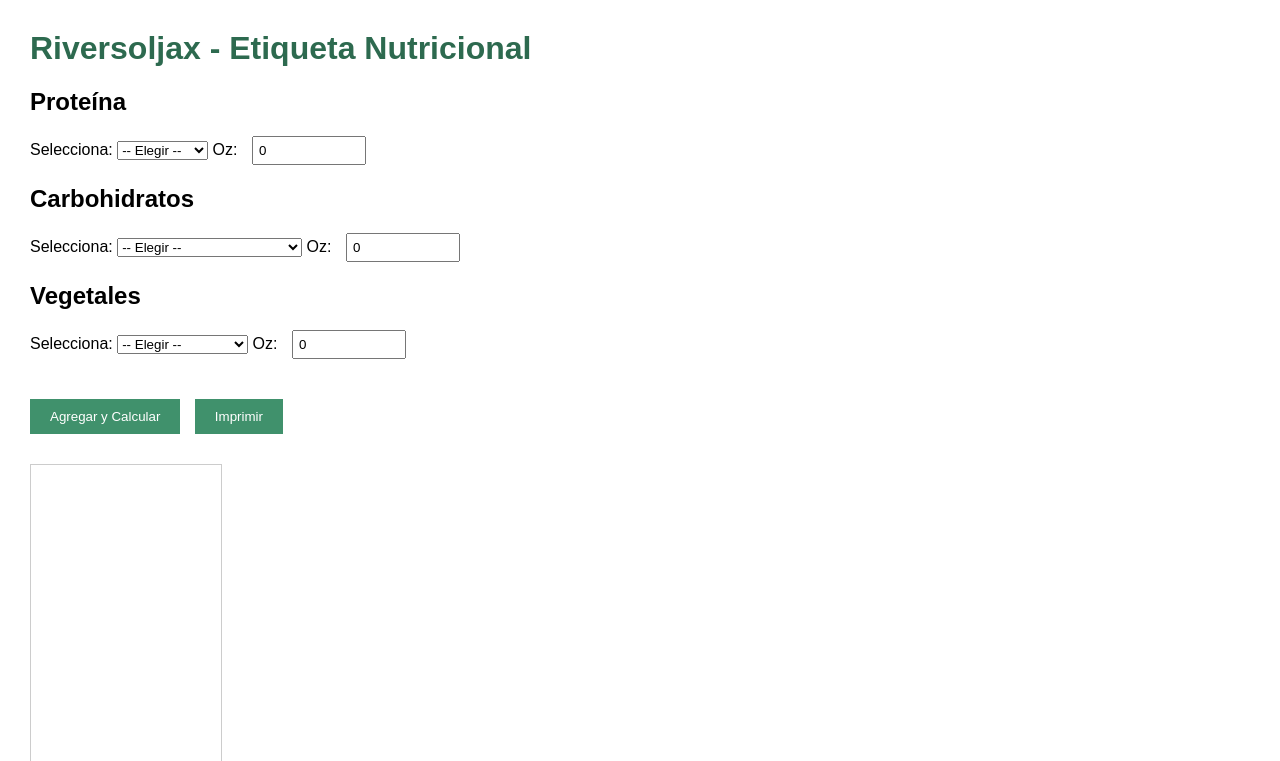
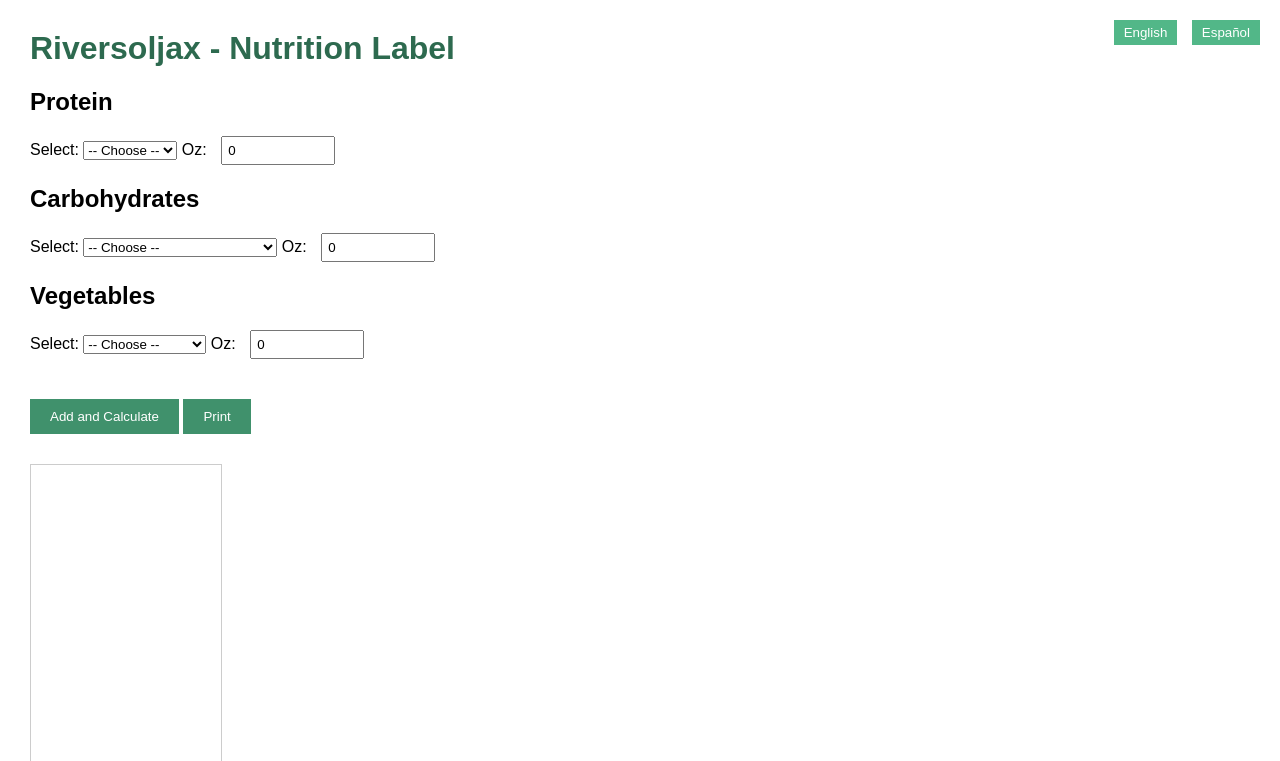
Before and after one commit to Chris6776-soli/riversoljaxfactlabel, a Flask app: page / in a window 1280 px wide. Shown: the top 761 px of the page. Run offline with Flask 3, Linux system fonts and the light colour scheme.

Commit message:
71Update index.html

```diff
--- a/templates/index.html
+++ b/templates/index.html
@@ -1,12 +1,25 @@
 <!DOCTYPE html>
-<html lang="es">
+<html lang="en">
 <head>
   <meta charset="UTF-8">
-  <title>Riversoljax - Etiqueta Nutricional</title>
+  <title>Riversoljax - Nutrition Label</title>
   <style>
     body {
       font-family: Arial, sans-serif;
       margin: 30px;
+    }
+    .language-buttons {
+      position: absolute;
+      top: 20px;
+      right: 20px;
+    }
+    .language-buttons button {
+      margin-left: 10px;
+      padding: 5px 10px;
+      background-color: #52b788;
+      color: white;
+      border: none;
+      cursor: pointer;
     }
     h1 {
       color: #2d6a4f;
@@ -23,7 +36,7 @@
       padding: 5px;
       margin-left: 10px;
     }
-    button {
+    button[type="submit"], button#printButton {
       margin-top: 20px;
       padding: 10px 20px;
       background-color: #40916c;
@@ -63,70 +76,82 @@
         border: none;
         box-sizing: border-box;
       }
-      #result button {
+      .language-buttons, #printButton {
         display: none;
       }
     }
   </style>
+  <script>
+    function switchLanguage(lang) {
+      const url = new URL(window.location.href);
+      url.searchParams.set('lang', lang);
+      window.location.href = url.toString();
+    }
+  </script>
 </head>
 <body>
-  <h1>Riversoljax - Etiqueta Nutricional</h1>
+  <div class="language-buttons">
+    <button onclick="switchLanguage('en')">English</button>
+    <button onclick="switchLanguage('es')">Español</button>
+  </div>
+
+  <h1>Riversoljax - Nutrition Label</h1>
 
   <form method="POST">
     <div class="section">
-      <h2>Proteína</h2>
+      <h2>Protein</h2>
       <label>
-        Selecciona:
+        Select:
         <select name="proteina">
-          <option value="">-- Elegir --</option>
-          <option value="pollo">Pollo</option>
-          <option value="res">Res</option>
-          <option value="salmon">Salmón</option>
+          <option value="">-- Choose --</option>
+          <option value="pollo">Chicken</option>
+          <option value="res">Beef</option>
+          <option value="salmon">Salmon</option>
           <option value="tilapia">Tilapia</option>
-          <option value="camarones">Camarones</option>
+          <option value="camarones">Shrimp</option>
         </select>
         Oz: <input type="number" name="proteina_gramos" min="0" value="0">
       </label>
     </div>
 
     <div class="section">
-      <h2>Carbohidratos</h2>
+      <h2>Carbohydrates</h2>
       <label>
-        Selecciona:
+        Select:
         <select name="carbohidrato">
-          <option value="">-- Elegir --</option>
-          <option value="boniato">Boniato</option>
-          <option value="papa_blanca">Papa blanca</option>
-          <option value="papa_roja">Papa roja</option>
-          <option value="arroz">Arroz blanco</option>
-          <option value="pasta">Pasta Penne Barilla Protein</option>
+          <option value="">-- Choose --</option>
+          <option value="boniato">Sweet Potato</option>
+          <option value="papa_blanca">White Potato</option>
+          <option value="papa_roja">Red Potato</option>
+          <option value="arroz">White Rice</option>
+          <option value="pasta">Penne Pasta (Barilla Protein)</option>
           <option value="quinoa">Quinoa</option>
-          <option value="coliflor">Coliflor</option>
+          <option value="coliflor">Cauliflower</option>
         </select>
         Oz: <input type="number" name="carbohidrato_gramos" min="0" value="0">
       </label>
     </div>
 
     <div class="section">
-      <h2>Vegetales</h2>
+      <h2>Vegetables</h2>
       <label>
-        Selecciona:
+        Select:
         <select name="vegetal">
-          <option value="">-- Elegir --</option>
-          <option value="brocoli">Brócoli</option>
-          <option value="zuchini">Zuchini</option>
-          <option value="esparragos">Espárragos</option>
-          <option value="coles">Coles de Bruselas</option>
-          <option value="espinacas">Espinacas</option>
-          <option value="pepino">Pepino</option>
+          <option value="">-- Choose --</option>
+          <option value="brocoli">Broccoli</option>
+          <option value="zuchini">Zucchini</option>
+          <option value="esparragos">Asparagus</option>
+          <option value="coles">Brussels Sprouts</option>
+          <option value="espinacas">Spinach</option>
+          <option value="pepino">Cucumber</option>
           <option value="green_beans">Green Beans</option>
         </select>
         Oz: <input type="number" name="vegetal_gramos" min="0" value="0">
       </label>
     </div>
 
-    <button type="submit" style="margin-right: 10px;">Agregar y Calcular</button>
-    <button type="button" onclick="window.print()">Imprimir</button>
+    <button type="submit">Add and Calculate</button>
+    <button type="button" id="printButton" onclick="window.print()">Print</button>
   </form>
 
   <div id="result">
@@ -135,16 +160,16 @@
            style="width: 1.50in; height: 1.4in; margin-bottom: 10px; display: block; margin-left: auto; margin-right: auto;">
 
       {% if resumen %}
-        <p style="font-size: 12px; margin: 8px 0 6px 0; text-align: left;"><strong>Plato:</strong> {{ resumen }}</p>
+        <p style="font-size: 12px; margin: 8px 0 6px 0; text-align: left;"><strong>Dish:</strong> {{ resumen }}</p>
       {% endif %}
 
-      <h2 style="font-size: 14px; margin: 6px 0 6px 0; text-align: left;">Etiqueta Nutricional</h2>
+      <h2 style="font-size: 14px; margin: 6px 0 6px 0; text-align: left;">Nutrition Label</h2>
 
-      <p style="font-size: 12px; margin: 6px 0 0 0; text-align: left;"><strong>Calorías:</strong> {{ etiqueta.calorias | round }} kcal</p>
-      <p style="font-size: 12px; margin: 2px 0 0 0; text-align: left;"><strong>Proteína:</strong> {{ etiqueta.proteina | round }} g</p>
-      <p style="font-size: 12px; margin: 2px 0 0 0; text-align: left;"><strong>Grasa:</strong> {{ etiqueta.grasa | round }} g</p>
-      <p style="font-size: 12px; margin: 2px 0 0 0; text-align: left;"><strong>Carbohidratos:</strong> {{ etiqueta.carbohidratos | round }} g</p>
-      <p style="font-size: 12px; margin: 2px 0 0 0; text-align: left;"><strong>Sodio:</strong> {{ etiqueta.sodio | round }} mg</p>
+      <p style="font-size: 12px; margin: 6px 0 0 0; text-align: left;"><strong>Calories:</strong> {{ etiqueta.calorias | round }} kcal</p>
+      <p style="font-size: 12px; margin: 2px 0 0 0; text-align: left;"><strong>Protein:</strong> {{ etiqueta.proteina | round }} g</p>
+      <p style="font-size: 12px; margin: 2px 0 0 0; text-align: left;"><strong>Fat:</strong> {{ etiqueta.grasa | round }} g</p>
+      <p style="font-size: 12px; margin: 2px 0 0 0; text-align: left;"><strong>Carbohydrates:</strong> {{ etiqueta.carbohidratos | round }} g</p>
+      <p style="font-size: 12px; margin: 2px 0 0 0; text-align: left;"><strong>Sodium:</strong> {{ etiqueta.sodio | round }} mg</p>
     {% endif %}
   </div>
 </body>
```
